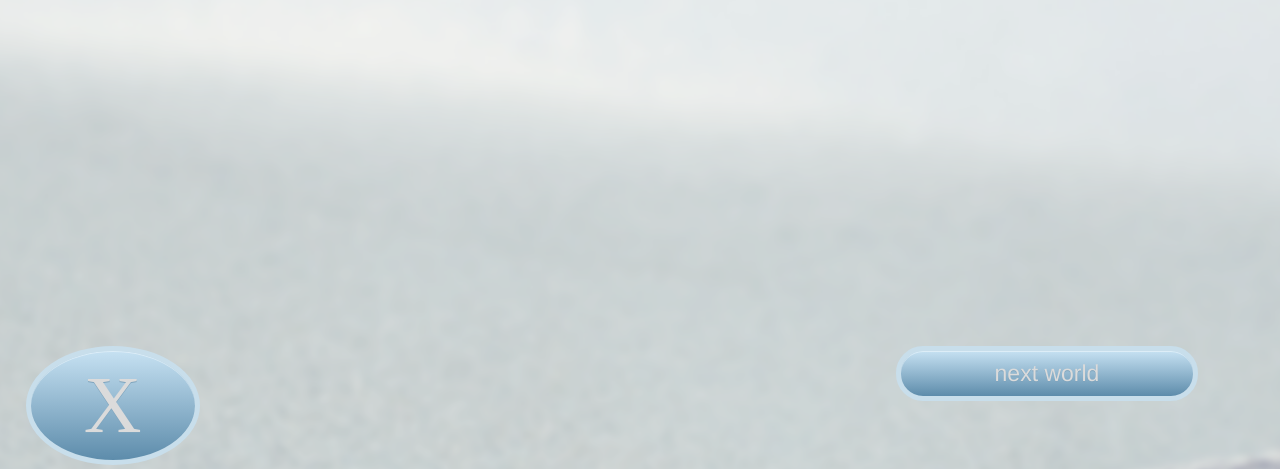
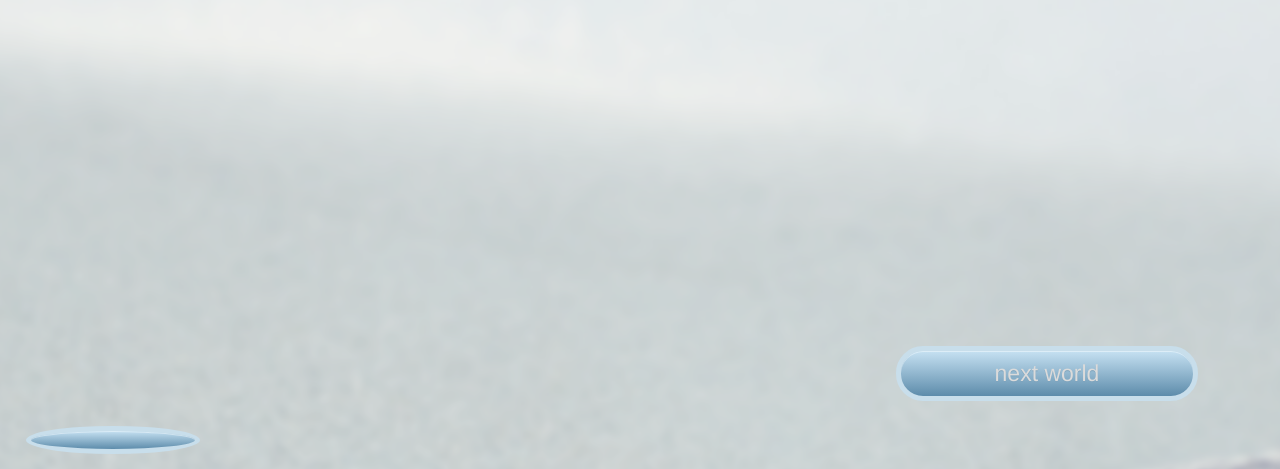
Before and after one commit to relaxside/relaxside.github.io, a plain HTML site: page relax2.html in a window 1280 px wide. Shown: the part 334-803 px from the top of the page. Drawn offline with Linux system fonts and the light colour scheme.

Commit message:
Update relax2.html

```diff
--- a/relax2.html
+++ b/relax2.html
@@ -58,7 +58,7 @@ background-size: cover;
 
 <img class="puffIn" src="images/img1.jpg">
 </div>
-<a class=sound>X</a>
+<p class=sound></p>
 <a href='#' class='button' onclick='next()'>next world</a>
 <script>
 function next() {
```
